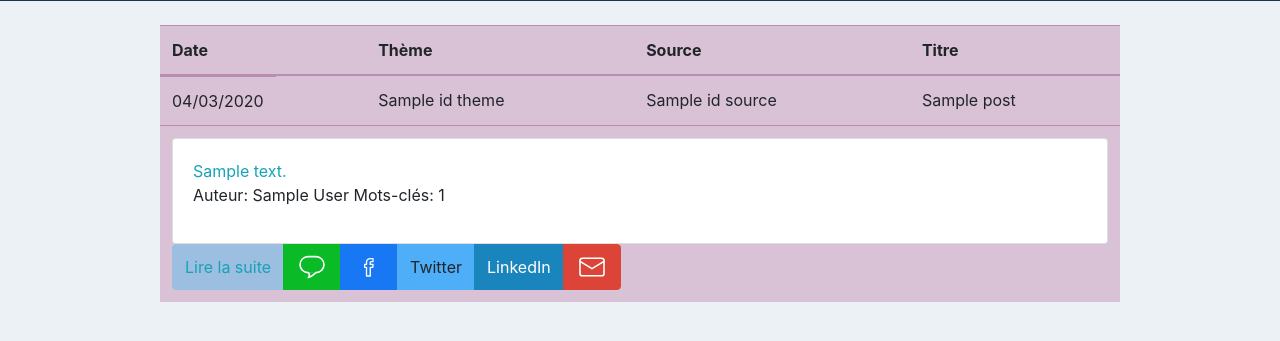
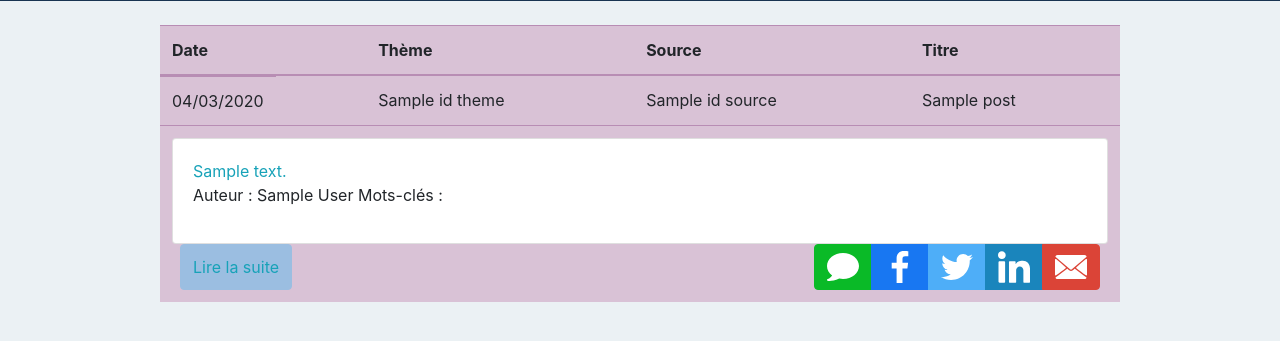
Before and after one commit to formation-dwwm/dash-rss, a Symfony app: template templates/index/index.html.twig in a window 1280 px wide, after a click that opens the changed part. Shown: the part 171-512 px from the top of the page. Run offline with Twig, Linux system fonts and the light colour scheme; the template is opened without the code that fills it: most values are stand-ins (such as "Sample title", 1, 10 or a date in 2020); style sheets or scripts are compiled from the project's sources; some libraries are stand-ins or nearby versions.

Commit message:
edit button logo

```diff
--- a/composer.json
+++ b/composer.json
@@ -20,6 +20,7 @@
         "symfony/notifier": "5.0.*",
         "symfony/orm-pack": "^1.0",
         "symfony/process": "5.0.*",
+        "symfony/profiler-pack": "^1.0",
         "symfony/security-bundle": "5.0.*",
         "symfony/serializer-pack": "*",
         "symfony/string": "5.0.*",
@@ -33,7 +34,6 @@
     "require-dev": {
         "symfony/debug-pack": "*",
         "symfony/maker-bundle": "^1.14",
-        "symfony/profiler-pack": "*",
         "symfony/test-pack": "*"
     },
     "config": {
--- a/src/Controller/IndexController.php
+++ b/src/Controller/IndexController.php
@@ -4,6 +4,7 @@ namespace App\Controller;
 
 use App\Repository\GroupRepository;
 use App\Repository\PostRepository;
+use App\Repository\TagRepository;
 use App\Repository\UserRepository;
 use Symfony\Bundle\FrameworkBundle\Controller\AbstractController;
 use Symfony\Component\Routing\Annotation\Route;
@@ -24,4 +25,5 @@ class IndexController extends AbstractController
             'posts' => $posts,
         ]);
     }
+
 }
--- a/templates/index/index.html.twig
+++ b/templates/index/index.html.twig
@@ -18,7 +18,6 @@
             {% for post in posts %}
             <tr>
                 <td type="button" data-toggle="collapse" data-target="#collapseExample{{ post.id }}" aria-expanded="false" aria-controls="collapseExample">{{ post.date.date|date('d/m/Y') }}</td>
-
                 <td>{{ post.idTheme.name }}</td>
                 <td>{{ post.idSource.name }}</td>
                 <td>{{ post.title }}</td>
@@ -28,26 +27,46 @@
                     <td colspan="4">
                         <div class="card card-body">
                         <a href="{{ post.postUrl }}">{{ post.content }}</a>
-                        <p>Auteur: {{ post.author }}  Mots-clés: {{ post.idContent }}</p>
+                        <p>Auteur : {{ post.author }}  Mots-clés : </p>
                         </div>
-                        <div class="btn-toolbar" role="toolbar" aria-label="Toolbar with button groups">
-                            <div class="btn-group mr-2" role="group" aria-label="First group">
+                        <div class="btn-toolbar justify-content-between" role="toolbar" aria-label="Toolbar with button groups">
+                            <div class="btn-group ml-2" role="group" aria-label="First group">
                                 <button type="button" class="btn btn-secondary"><a href="{{ post.postUrl }}">Lire la suite</a></button>
+                            </div>
+                            <div class="btn-group mr-2" role="group" aria-label="Second group">
                                 <button type="button" class="btn btn-msgColor">
-                                    <svg class="bi bi-chat" width="2em" height="2em" viewBox="0 0 20 20" fill="currentColor" xmlns="http://www.w3.org/2000/svg">
-                                    <path fill-rule="evenodd" d="M8.207 13.293L7.5 14a5.5 5.5 0 110-11h5a5.5 5.5 0 110 11s-1.807 2.169-4.193 2.818C7.887 16.933 7.449 17 7 17c.291-.389.488-.74.617-1.052C8.149 14.649 7.5 14 7.5 14c.707-.707.708-.707.708-.706h.001l.002.003.004.004.01.01a1.184 1.184 0 01.074.084c.039.047.085.108.134.183.097.15.206.36.284.626.114.386.154.855.047 1.394.717-.313 1.37-.765 1.895-1.201a10.266 10.266 0 001.013-.969l.05-.056.01-.012m0 0A1 1 0 0112.5 13a4.5 4.5 0 100-9h-5a4.5 4.5 0 000 9 1 1 0 01.707.293" clip-rule="evenodd"/>
-                                    </svg>
+                                    <svg xmlns="http://www.w3.org/2000/svg" xmlns:xlink="http://www.w3.org/1999/xlink" width="2em" height="2em" version="1.1" id="Capa_1" x="0px" y="0px" viewBox="0 0 512 512" style="enable-background:new 0 0 512 512;" xml:space="preserve" width="512px" height="512px"><g><path d="M256,31.344c-141.152,0-256,93.312-256,208c0,58.592,29.824,113.536,82.304,152.832  c-15.744,23.2-39.104,47.936-70.144,55.648c-7.424,1.856-12.512,8.672-12.128,16.32s6.08,13.952,13.664,15.04  c1.152,0.16,10.656,1.472,26.272,1.472c32.48,0,91.328-5.696,155.968-39.168c19.168,3.872,39.328,5.856,60.064,5.856  c141.152,0,256-93.312,256-208S397.152,31.344,256,31.344z" data-original="#2196F3" class="active-path" data-old_color="#2196F3" fill="#FFFFFF"/></g> </svg>
                                 </button>
                                 <button type="button" class="btn btn-fbColor">
-                                    <svg width="2em" height="2em" data-name="레이어 1" id="레이어_1" viewBox="0 0 36 36" fill="#fff" xmlns="http://www.w3.org/2000/svg"><title/><path d="M19.38,28.92H15.19a.75.75,0,0,1-.75-.75v-9H13.1a.75.75,0,0,1-.75-.75V15a.75.75,0,0,1,.75-.75h1.34V13c0-3.4,1.78-5.13,5.29-5.13h2.8a.75.75,0,0,1,.75.75V12a.75.75,0,0,1-.75.75H20.78a1.3,1.3,0,0,0-.62.08,3.56,3.56,0,0,0,0,.52v.93h2.41a.75.75,0,0,1,.75.83l-.37,3.36a.75.75,0,0,1-.75.67h-2v9A.75.75,0,0,1,19.38,28.92Zm-3.44-1.5h2.69v-9a.75.75,0,0,1,.75-.75H21.5l.21-1.86H19.38a.75.75,0,0,1-.75-.75V13.35c0-1.09.26-2.1,2.14-2.1h1V9.39h-2c-2.69,0-3.79,1.05-3.79,3.63v2a.75.75,0,0,1-.75.75H13.85v1.86h1.34a.75.75,0,0,1,.75.75Z"/></svg>
+                                    <svg xmlns="http://www.w3.org/2000/svg" xmlns:xlink="http://www.w3.org/1999/xlink" width="2em" height="2em" version="1.1" id="Capa_1" x="0px" y="0px" viewBox="0 0 155.139 155.139" style="enable-background:new 0 0 155.139 155.139;" xml:space="preserve" width="512px" height="512px" class=""><g><g>
+                                    <path id="f_1_" d="M89.584,155.139V84.378h23.742l3.562-27.585H89.584V39.184   c0-7.984,2.208-13.425,13.67-13.425l14.595-0.006V1.08C115.325,0.752,106.661,0,96.577,0C75.52,0,61.104,12.853,61.104,36.452   v20.341H37.29v27.585h23.814v70.761H89.584z" data-original="#010002" class="active-path" data-old_color="#010002" fill="#FFFFFF"/>
+                                    </g></g> </svg>
                                 </button>
-                                <button type="button" class="btn btn-twtColor">Twitter</button>
-                                <button type="button" class="btn btn-lkColor">LinkedIn</button>
+                                <button type="button" class="btn btn-twtColor">
+                                    <svg xmlns="http://www.w3.org/2000/svg" xmlns:xlink="http://www.w3.org/1999/xlink" width="2em" height="2em" version="1.1" id="Capa_1" x="0px" y="0px" viewBox="0 0 512 512" style="enable-background:new 0 0 512 512;" xml:space="preserve" width="512px" height="512px"><g><g>
+                                    <g>
+                                        <path d="M512,97.248c-19.04,8.352-39.328,13.888-60.48,16.576c21.76-12.992,38.368-33.408,46.176-58.016    c-20.288,12.096-42.688,20.64-66.56,25.408C411.872,60.704,384.416,48,354.464,48c-58.112,0-104.896,47.168-104.896,104.992    c0,8.32,0.704,16.32,2.432,23.936c-87.264-4.256-164.48-46.08-216.352-109.792c-9.056,15.712-14.368,33.696-14.368,53.056    c0,36.352,18.72,68.576,46.624,87.232c-16.864-0.32-33.408-5.216-47.424-12.928c0,0.32,0,0.736,0,1.152    c0,51.008,36.384,93.376,84.096,103.136c-8.544,2.336-17.856,3.456-27.52,3.456c-6.72,0-13.504-0.384-19.872-1.792    c13.6,41.568,52.192,72.128,98.08,73.12c-35.712,27.936-81.056,44.768-130.144,44.768c-8.608,0-16.864-0.384-25.12-1.44    C46.496,446.88,101.6,464,161.024,464c193.152,0,298.752-160,298.752-298.688c0-4.64-0.16-9.12-0.384-13.568    C480.224,136.96,497.728,118.496,512,97.248z" data-original="#000000" class="active-path" data-old_color="#000000" fill="#FFFFFF"/>
+                                    </g>
+                                    </g></g> </svg>
+                                </button>
+                                <button type="button" class="btn btn-lkColor">
+                                    <svg xmlns="http://www.w3.org/2000/svg" xmlns:xlink="http://www.w3.org/1999/xlink" width="2em" height="2em" version="1.1" id="Layer_1" x="0px" y="0px" viewBox="0 0 512.02 512.02" style="enable-background:new 0 0 512.02 512.02;" xml:space="preserve" width="512px" height="512px" class=""><g><g transform="translate(0 -1)">
+                                    <path d="M61.813,5.424c33.545,0,61.793,28.248,61.793,61.793c0,35.31-30.014,62.676-61.793,61.793   C29.151,129.893,0.02,102.527,0.02,67.217C-0.863,32.789,27.386,5.424,61.813,5.424" data-original="#007AAA" class="active-path" data-old_color="#007AAA" fill="#FFFFFF"/>
+                                    <path d="M96.241,508.596H25.62c-9.71,0-17.655-7.945-17.655-17.655V181.976   c0-9.71,7.062-17.655,16.772-17.655h71.503c9.71,0,17.655,7.945,17.655,17.655v309.848   C113.896,500.651,105.951,508.596,96.241,508.596" data-original="#007AAA" class="active-path" data-old_color="#007AAA" fill="#FFFFFF"/>
+                                    <path d="M511.137,272.017c0-65.324-48.552-116.524-113.876-116.524h-18.538   c-35.31,0-69.738,16.772-88.276,44.138c-6.179,6.179-8.828,8.828-8.828,8.828v-35.31c0-3.531-5.297-8.828-8.828-8.828h-88.276   c-3.531,0-8.828,3.531-8.828,7.945v329.269c0,3.531,5.297,7.062,8.828,7.062h97.103c3.531,0,8.828-3.531,8.828-7.062V310.858   c0-32.662,24.717-60.028,57.379-60.91c16.772,0,31.779,6.179,43.255,17.655c10.593,10.593,15.007,25.6,15.007,42.372v189.793   c0,3.531,5.297,8.828,8.828,8.828h88.276c3.531,0,8.828-5.297,8.828-8.828V272.017H511.137z" data-original="#007AAA" class="active-path" data-old_color="#007AAA" fill="#FFFFFF"/>
+                                    </g></g> </svg>
+                                </button>
                                 <button type="button" class="btn btn-mailColor">
-                                <svg class="bi bi-envelope" width="2em" height="2em" viewBox="0 0 20 20" fill="currentColor" xmlns="http://www.w3.org/2000/svg">
-                                    <path fill-rule="evenodd" d="M16 5H4a1 1 0 00-1 1v8a1 1 0 001 1h12a1 1 0 001-1V6a1 1 0 00-1-1zM4 4a2 2 0 00-2 2v8a2 2 0 002 2h12a2 2 0 002-2V6a2 2 0 00-2-2H4z" clip-rule="evenodd"/>
-                                    <path fill-rule="evenodd" d="M2.071 6.243a.5.5 0 01.686-.172L10 10.417l7.243-4.346a.5.5 0 11.514.858L10 11.583 2.243 6.93a.5.5 0 01-.172-.686z" clip-rule="evenodd"/>
-                                </svg>
+                                    <svg xmlns="http://www.w3.org/2000/svg" xmlns:xlink="http://www.w3.org/1999/xlink" width="2em" height="2em" version="1.1" id="Layer_1" x="0px" y="0px" viewBox="0 0 512 512" style="enable-background:new 0 0 512 512;" xml:space="preserve" width="512px" height="512px"><g><g>
+                                    <g>
+                                    <g>
+                                    <path d="M10.688,95.156C80.958,154.667,204.26,259.365,240.5,292.01c4.865,4.406,10.083,6.646,15.5,6.646     c5.406,0,10.615-2.219,15.469-6.604c36.271-32.677,159.573-137.385,229.844-196.896c4.375-3.698,5.042-10.198,1.5-14.719     C494.625,69.99,482.417,64,469.333,64H42.667c-13.083,0-25.292,5.99-33.479,16.438C5.646,84.958,6.313,91.458,10.688,95.156z" data-original="#000000" class="active-path" data-old_color="#000000" fill="#FFFFFF"/>
+                                    <path d="M505.813,127.406c-3.781-1.76-8.229-1.146-11.375,1.542c-46.021,39.01-106.656,90.552-152.385,129.885     c-2.406,2.063-3.76,5.094-3.708,8.271c0.052,3.167,1.521,6.156,4,8.135c42.49,34.031,106.521,80.844,152.76,114.115     c1.844,1.333,4.031,2.01,6.229,2.01c1.667,0,3.333-0.385,4.865-1.177c3.563-1.823,5.802-5.49,5.802-9.49V137.083     C512,132.927,509.583,129.146,505.813,127.406z" data-original="#000000" class="active-path" data-old_color="#000000" fill="#FFFFFF"/>
+                                    <path d="M16.896,389.354c46.25-33.271,110.292-80.083,152.771-114.115c2.479-1.979,3.948-4.969,4-8.135     c0.052-3.177-1.302-6.208-3.708-8.271C124.229,219.5,63.583,167.958,17.563,128.948c-3.167-2.688-7.625-3.281-11.375-1.542     C2.417,129.146,0,132.927,0,137.083v243.615c0,4,2.24,7.667,5.802,9.49c1.531,0.792,3.198,1.177,4.865,1.177     C12.865,391.365,15.052,390.688,16.896,389.354z" data-original="#000000" class="active-path" data-old_color="#000000" fill="#FFFFFF"/>
+                                    <path d="M498.927,418.375c-44.656-31.948-126.917-91.51-176.021-131.365c-4-3.26-9.792-3.156-13.729,0.24     c-9.635,8.406-17.698,15.49-23.417,20.635c-17.563,15.854-41.938,15.854-59.542-0.021c-5.698-5.135-13.76-12.24-23.396-20.615     c-3.906-3.417-9.708-3.521-13.719-0.24c-48.938,39.719-131.292,99.354-176.021,131.365c-2.49,1.792-4.094,4.552-4.406,7.604     c-0.302,3.052,0.708,6.083,2.802,8.333C19.552,443.01,30.927,448,42.667,448h426.667c11.74,0,23.104-4.99,31.198-13.688     c2.083-2.24,3.104-5.271,2.802-8.323C503.021,422.938,501.417,420.167,498.927,418.375z" data-original="#000000" class="active-path" data-old_color="#000000" fill="#FFFFFF"/>
+                                    </g>
+                                    </g>
+                                    </g></g> </svg>
                                 </button>
                             </div>
                     </td>
```
Also changed, not shown: src/Repository/TagRepository.php (+4 -4 lines), 5 other files.
